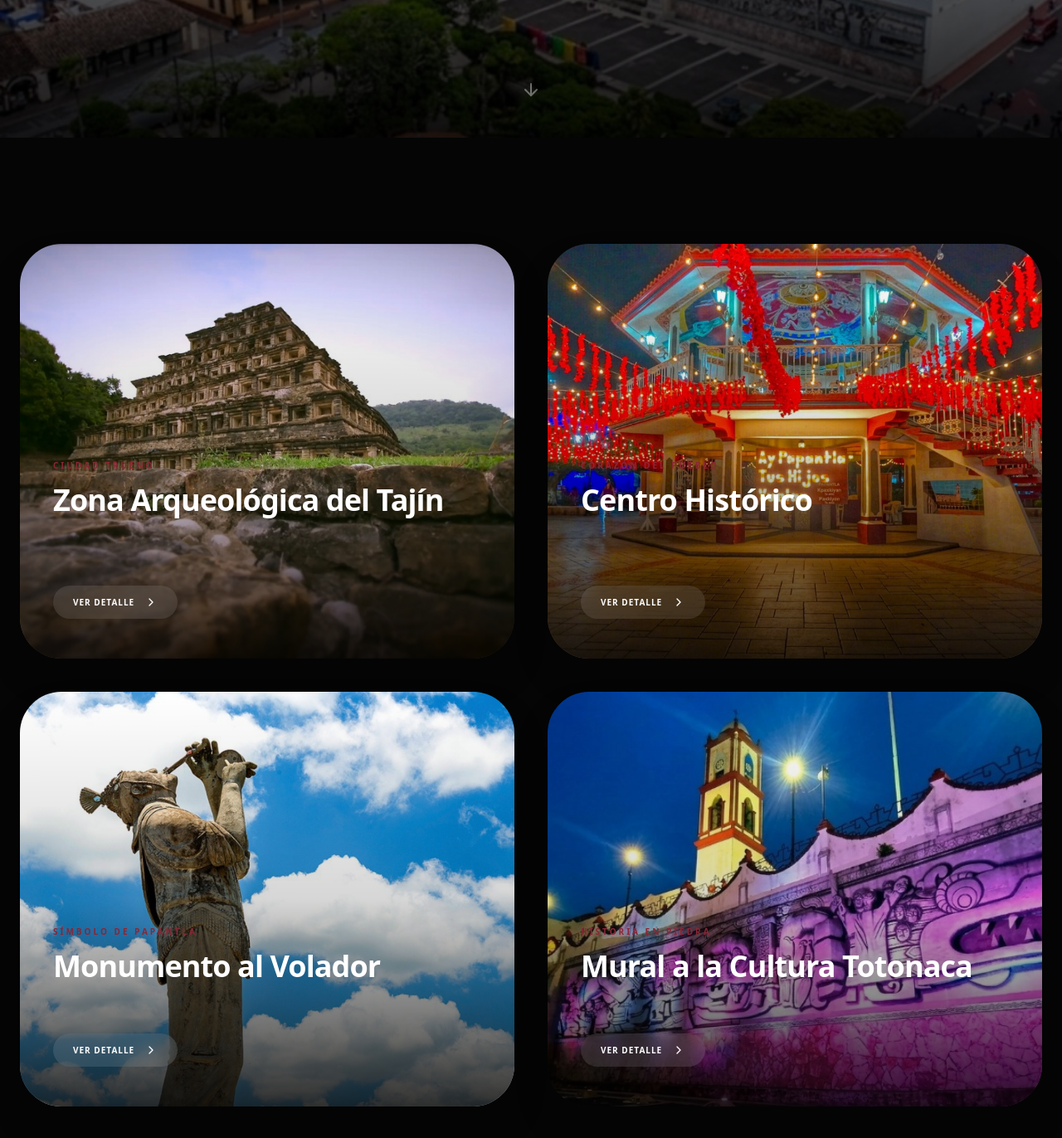
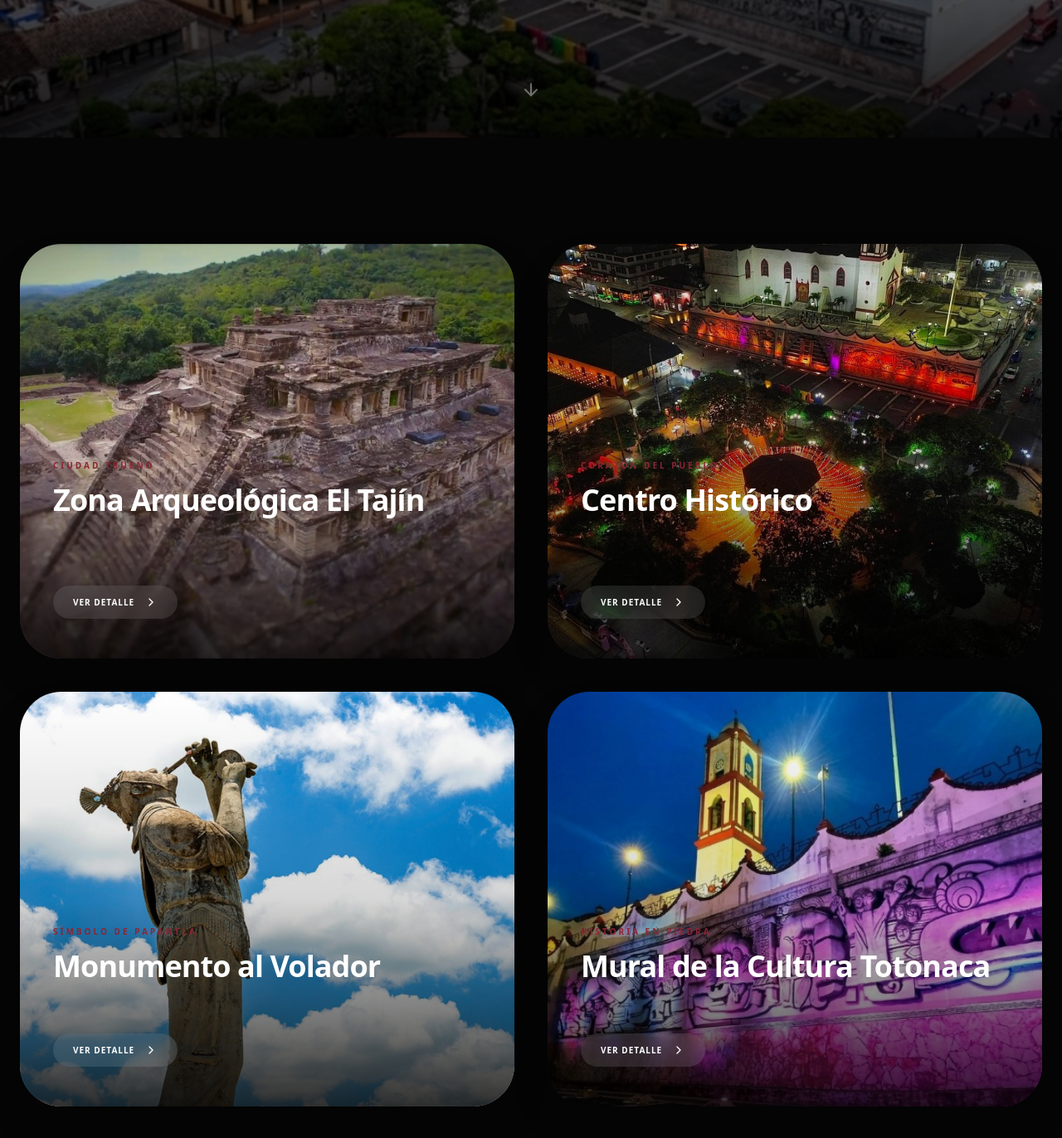
Before and after one commit to krisyiser/tesis, a Next.js app: page / in a window 1280 px wide. Shown: the part 634-2006 px from the top of the page at 83% size. Built offline with nearby package versions, Linux system fonts and the light colour scheme.

Commit message:
style: update explore items on home page with new destination images

```diff
--- a/app/page.tsx
+++ b/app/page.tsx
@@ -7,28 +7,28 @@ import Link from "next/link";
 
 const exploreItems = [
   {
-    title: "Zona Arqueológica del Tajín",
+    title: "Zona Arqueológica El Tajín",
     subtitle: "Ciudad Trueno",
     desc: "Capital del imperio Totonaca, famosa por su Pirámide de los Nichos.",
-    img: "/tajin.jpg",
+    img: "/destinos/tajin.jpg",
   },
   {
     title: "Centro Histórico",
     subtitle: "Corazón del Pueblo",
     desc: "Arquitectura vernácula y el aroma de la vainilla en cada esquina.",
-    img: "/centro.jpg",
+    img: "/destinos/centro.jpg",
   },
   {
     title: "Monumento al Volador",
     subtitle: "Símbolo de Papantla",
     desc: "Homenaje al ritual ancestral que desafía las alturas.",
-    img: "/volador.jpg",
+    img: "/destinos/volador.jpg",
   },
   {
-    title: "Mural a la Cultura Totonaca",
+    title: "Mural de la Cultura Totonaca",
     subtitle: "Historia en Piedra",
     desc: "La cosmogonía de un pueblo grabada para la eternidad.",
-    img: "/mural.jpg",
+    img: "/destinos/mural.jpg",
   },
 ];
 
```
